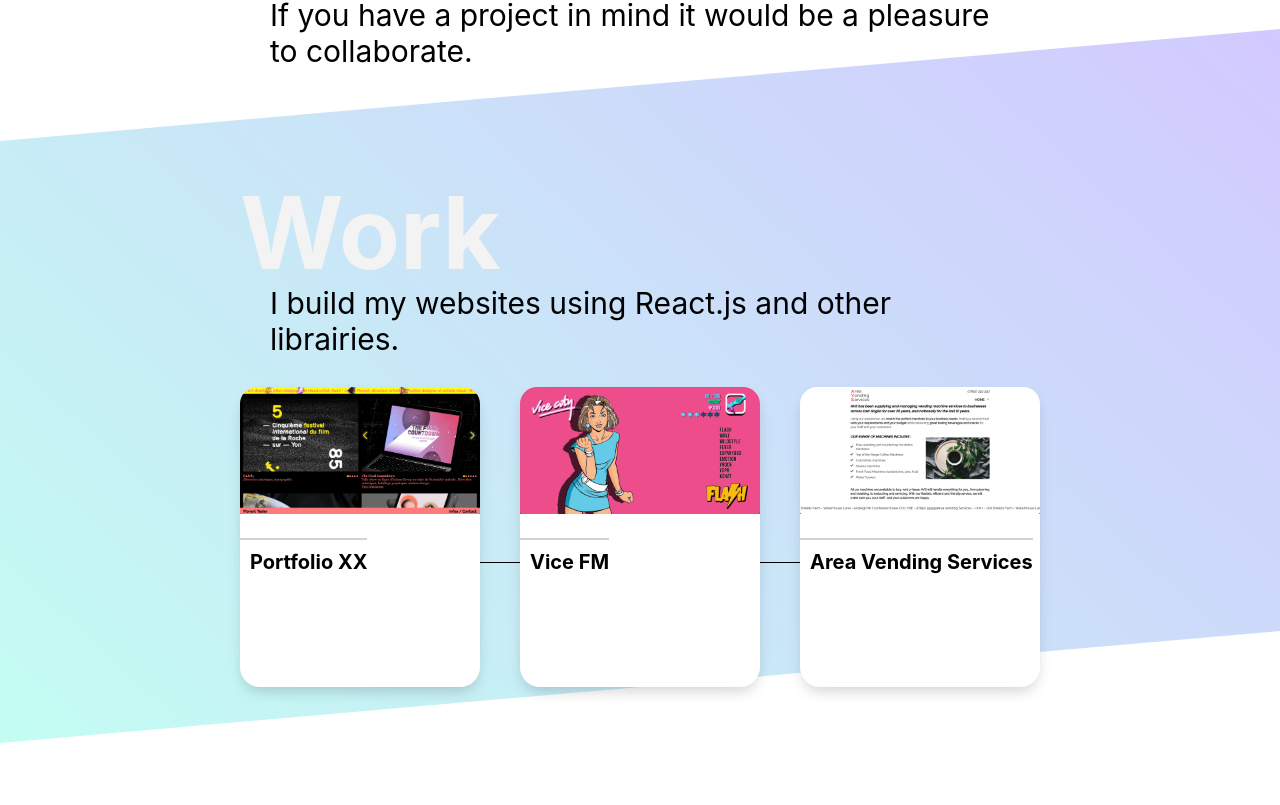
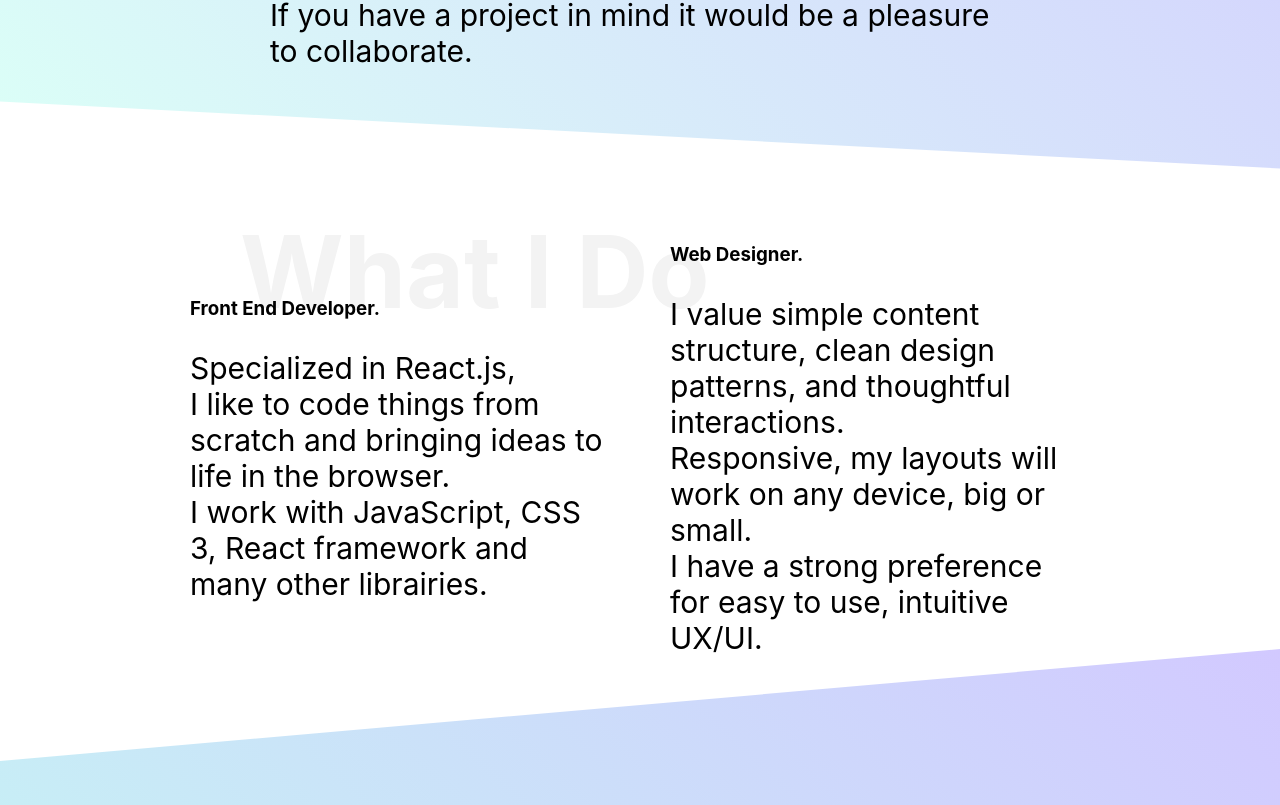
Before and after one commit to jeromenicco/my-portfolio, a React (Create React App) app: page / in a window 1280 px wide. Shown: the part 515-1320 px from the top of the page. Built offline with nearby package versions, Linux system fonts and the light colour scheme.

Commit message:
about-container height

```diff
--- a/src/App.js
+++ b/src/App.js
@@ -1,5 +1,6 @@
 import Navbar from './components/Navbar'
 import About from './components/About'
+import WhatIDo from './components/WhatIDo';
 import Work from './components/Work';
 import Contact from './components/Contact';
 
@@ -14,6 +15,7 @@ function App() {
     <div className="app">
       <Navbar Link={Link} />
       <About Link={Link} />
+      <WhatIDo />
       <Work />
       <Contact Link={Link} />
 
--- a/src/components/About.css
+++ b/src/components/About.css
@@ -1,16 +1,16 @@
 .about-container {
     width: 100%;
-    height: 900px;
+    height: fit-content;
     position: relative;
-    /* background-image: linear-gradient(45deg, #6303B1, #ff0099); */
-    /* transform: skewY(-11deg); */
+    background-image: linear-gradient(45deg, #c3fdf29a, #d2c9ff);
+    transform: skewY(3deg);
     z-index: 0;
 }
 
 .about-content {
 	max-width: 50em;
     margin: 0 auto;
-    /* transform: skewY(11deg); */
+    transform: skewY(-3deg);
 }
 
 .react-parallax {
--- /dev/null
+++ b/src/components/WhatIDo.css
@@ -0,0 +1,37 @@
+.ido-container {
+    height: fit-content;
+    width: 100%;
+    position: relative;
+    /* margin-top: 200px; */
+}
+
+.ido-content {
+    max-width: 50em;
+	margin: 0 auto;
+}
+
+.ido-text-wrapper {
+    /* display: flex; */
+    /* width: 100%;
+    justify-content: space-between; */
+}
+
+.ido-text-container {
+    margin: auto 30px;
+    padding-top: 170px;
+}
+
+.ido-text-container2 {
+    margin: auto 30px;
+    /* padding-top: 100px; */
+}
+
+.ido-text {
+    text-align: left;
+    font-size: 30px;
+}
+
+.ido-text2 {
+    /* text-align: right; */
+    font-size: 30px;
+}
--- /dev/null
+++ b/src/components/WhatIDo.js
@@ -0,0 +1,55 @@
+import React from 'react'
+import { Parallax } from "react-parallax"
+
+
+import './WhatIDo.css'
+
+function WhatIDo() {
+    // const innerWidth = window.innerWidth
+
+    return (
+        <div className='ido-container' id='ido'>
+            <div className='ido-content'>
+                <Parallax
+                    strength={100}
+                    renderLayer={(percentage) => (
+                        <div style={{
+                            position: "absolute",
+                            top: "0%",
+                            width: '100%',
+                            marginTop: 100 * percentage,
+                        }}>
+                            <p className='background-text' id='ido-parallax-text'>
+                                What I Do
+                            </p>
+                        </div>
+                    )}
+                >
+
+
+                    <div className='ido-text-wrapper'>
+                        <div className='ido-text-container'>
+                            <h3>Front End Developer.</h3>
+                            <p className='ido-text'>
+                                Specialized in React.js,<br/>
+                                I like to code things from scratch and bringing ideas to life in the browser.<br/>
+                                I work with JavaScript, CSS 3, React framework and many other librairies.
+                            </p>
+                        </div>
+                        <div className='ido-text-container2'>
+                            <h3>Web Designer.</h3>
+                            <p className='ido-text2'>
+                                I value simple content structure, clean design patterns, and thoughtful interactions.<br/>
+                                Responsive, my layouts will work on any device, big or small.<br/>
+                                I have a strong preference for easy to use, intuitive UX/UI.
+                            </p>
+                        </div>
+                    </div>
+                </Parallax>
+
+            </div>
+        </div>
+    )
+}
+
+export default WhatIDo
--- a/src/components/Work.css
+++ b/src/components/Work.css
@@ -36,7 +36,6 @@
 }
 
 
-
 /* .work-container {
     position: relative;
     height: 600px;
--- a/src/components/Work.js
+++ b/src/components/Work.js
@@ -14,7 +14,7 @@ function Work() {
                   renderLayer={(percentage) => (
                     <div style={{
                       position: "absolute",
-                      top: "5%",
+                      top: "15%",
                       right: 0,
                       width: '100%',
                       marginTop: 100 * percentage,
--- a/src/components/WorkList.css
+++ b/src/components/WorkList.css
@@ -33,9 +33,6 @@
     border-top: 2px solid lightgrey;
 }
 
-.work-stroke-container {
-
-}
 
 .work-stroke {
     height: 50px;
--- a/src/responsive.css
+++ b/src/responsive.css
@@ -37,8 +37,50 @@
     /* ABOUT ---------------------------------- */
 
     .about-container {
-        height: 600px;
+        height: 650px;
+        margin-top: -50px;
+        padding-top: 50px;
     }
+
+
+
+
+
+    /* I DO ---------------------------------- */
+
+    .ido-content {
+        max-width: 60em;
+    }
+
+    #ido-parallax-text {
+        margin-left: 80px;
+    }
+
+    .ido-container {
+
+    }
+
+    .ido-text-wrapper {
+        display: flex;
+        align-items: center;
+        max-width: 60em;
+        height: 500px;
+        width: 100%;
+        padding-top: 70px;
+    }
+
+    .ido-text-container {
+        width: 50%;
+        margin: 0 30px;
+        padding-top: 0;
+    }
+
+    .ido-text-container2 {
+        width: 50%;
+        margin: auto 30px;
+    }
+
+
 
     /* WORK ---------------------------------- */
     .worklist-container {
```
Also changed, not shown: src/components/About.js (+17 -3 lines).
